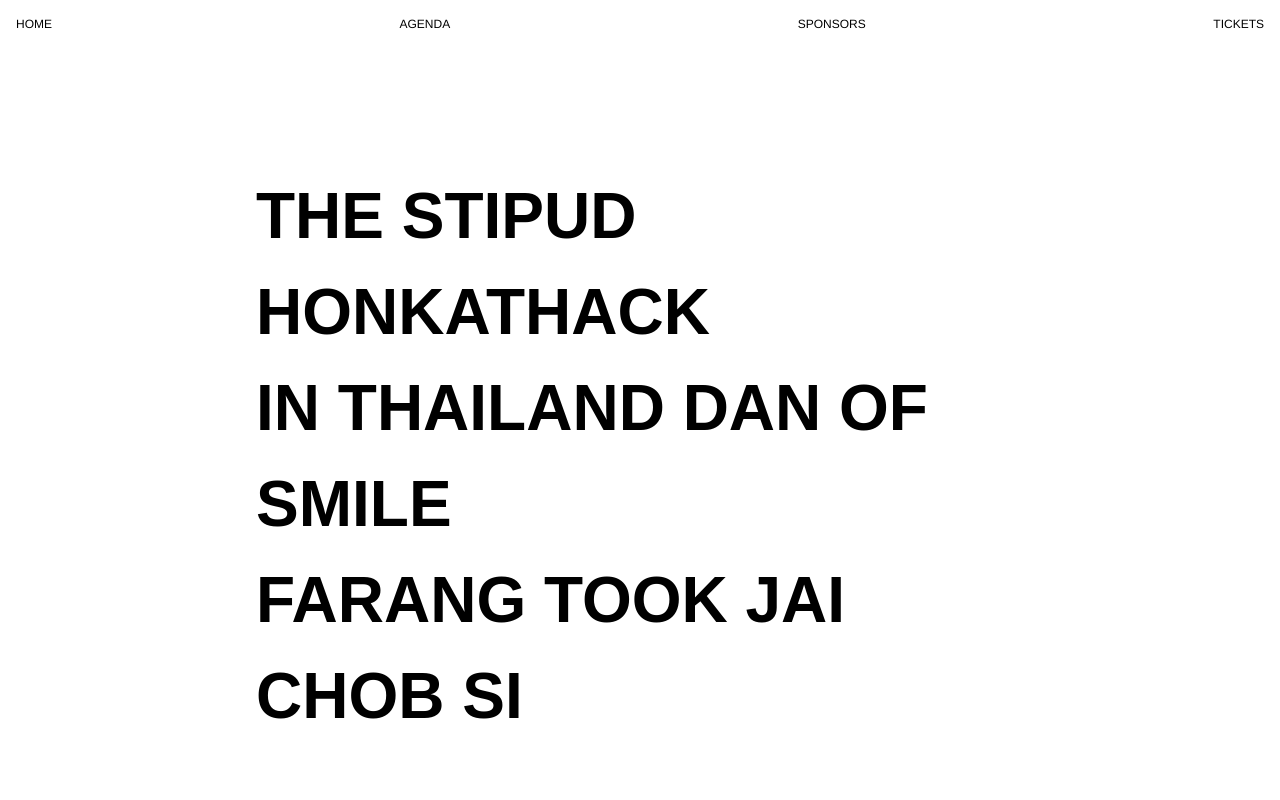
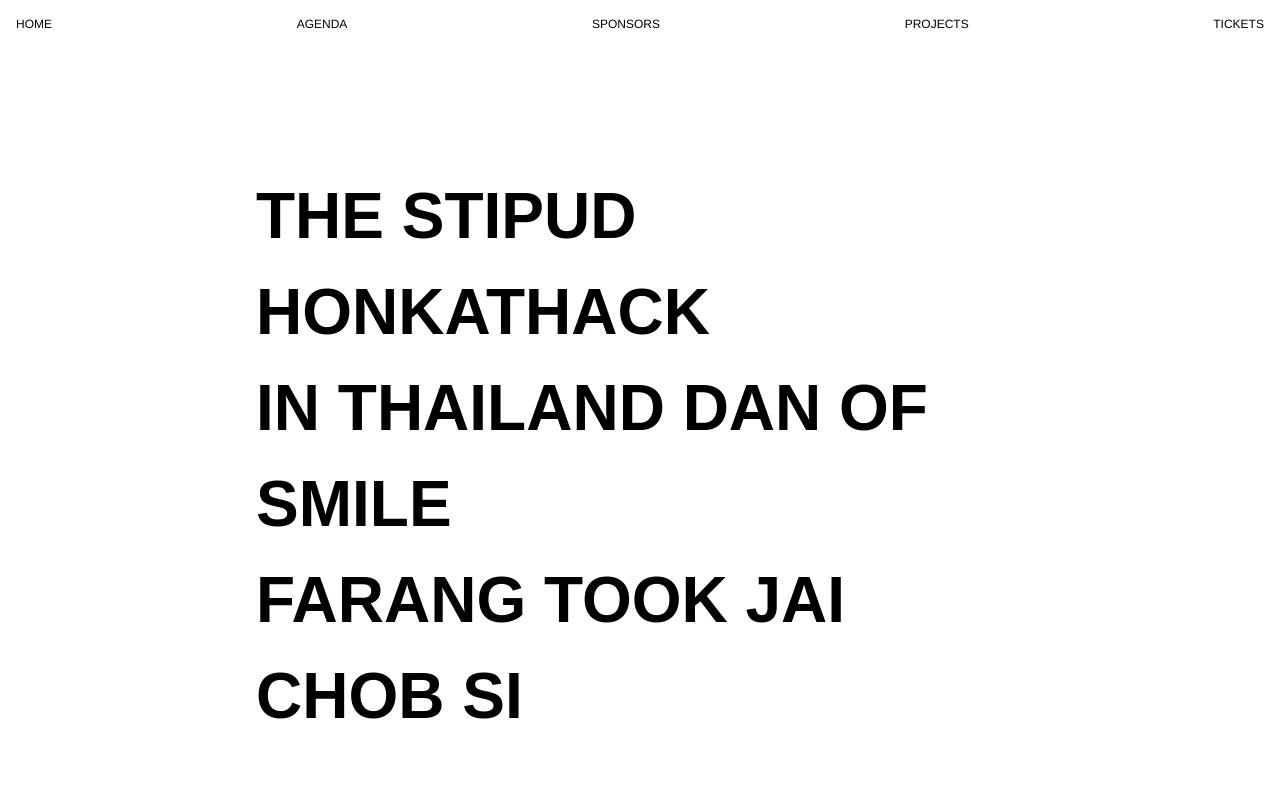
Before and after one commit to StupidHackTH/8, an Astro site: page / in a window 1280 px wide. Shown: the top 800 px of the page. Built offline with nearby package versions, Linux system fonts and the light colour scheme; Astro itself is replaced by a stand-in of ours; a web font is replaced by a local one.

Commit message:
feat: add projects as navbar link

```diff
--- a/src/components/Landing/Navbar.astro
+++ b/src/components/Landing/Navbar.astro
@@ -4,5 +4,6 @@
   <a href="#">Home</a>
   <a href="#agenda">Agenda</a>
   <a href="#sponsor">Sponsors</a>
+  <a href="#projects">Projects</a>
   <a href="#tickets">Tickets</a>
 </nav>
--- a/src/components/Landing/Project.astro
+++ b/src/components/Landing/Project.astro
@@ -11,7 +11,7 @@ function formatLink(link: string) {
 }
 ---
 
-<div class="flex flex-col items-center gap-4">
+<div class="flex flex-col items-center gap-4" id="projects">
   <h2 class="font-workbench text-2xl font-bold">Projects</h2>
   <div
     class="grid grid-cols-1 md:grid-cols-2 gap-4 max-w-4xl w-full mx-auto px-2 lg:grid-cols-3"
```
